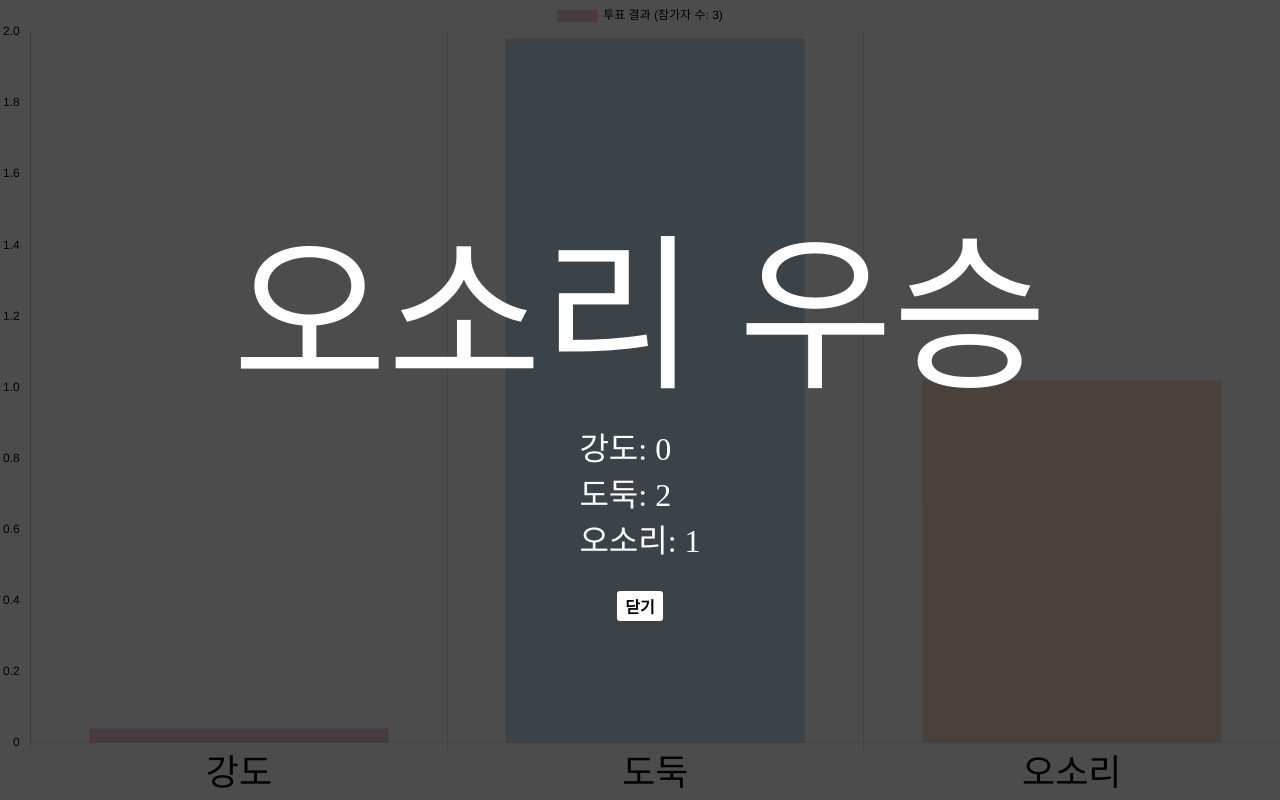
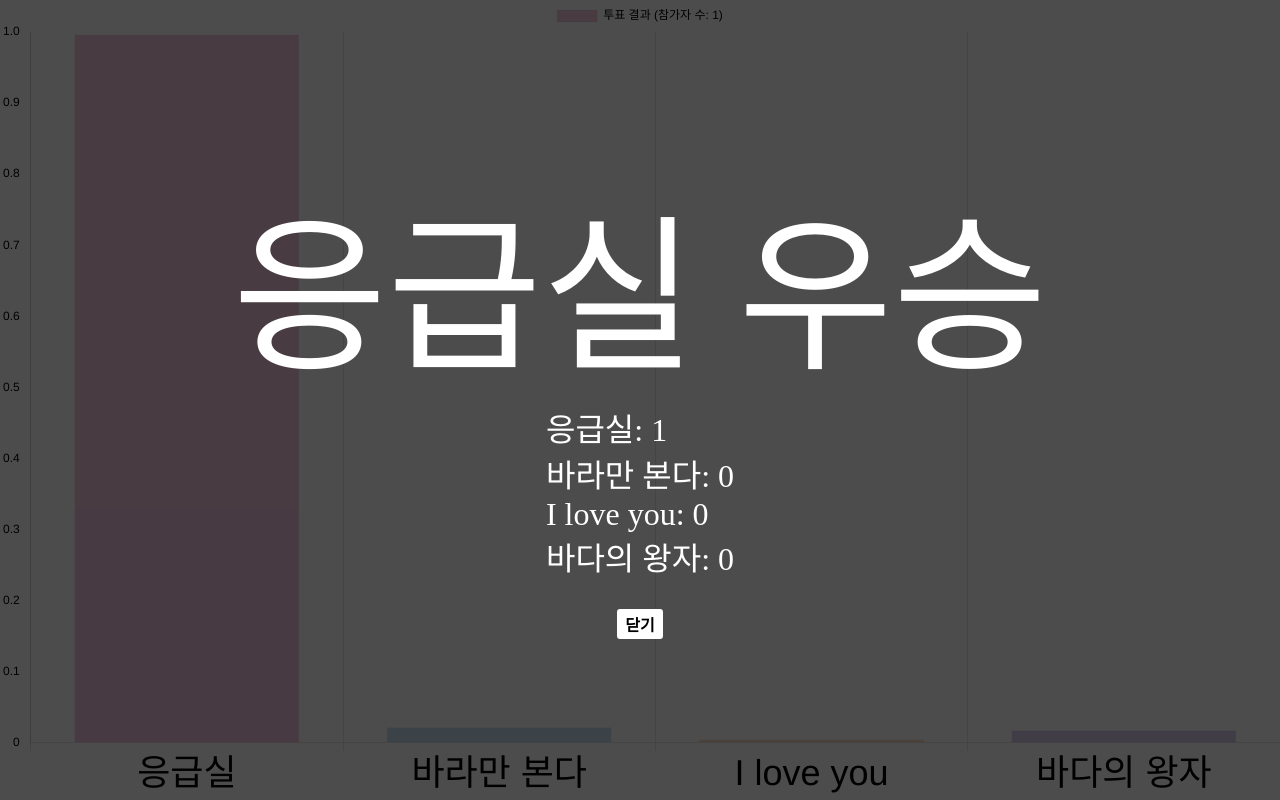
Before and after one commit to DOS0313/GYH-Festival, a Flask app: page /result in a window 1280 px wide. Run offline with Flask 3, Linux system fonts and the light colour scheme; some web fonts are replaced.

Commit message:
찐막 최종

```diff
--- a/config.py
+++ b/config.py
@@ -1 +1 @@
-사람들 = ["강도", "도둑", "오소리"]
+사람들 = ["응급실", "바라만 본다", "I love you", "바다의 왕자"]
--- a/main.py
+++ b/main.py
@@ -66,10 +66,10 @@ def result_check():
 if __name__ == '__main__':
     if not os.path.isfile('result.json'):
         with open('result.json', 'w', encoding='utf-8') as f:
-            dump_data = OrderedDict()
+            replaced_people = OrderedDict()
             for person in 사람들:
-                dump_data[person] = 0
+                replaced_people[person.replace(' ', '_')] = 0
 
-            json.dump(dump_data, f, ensure_ascii=False, indent='\t')
+            json.dump(replaced_people, f, ensure_ascii=False, indent='\t')
 
     app.run(host='0.0.0.0', port=80)
--- a/result.json
+++ b/result.json
@@ -1,5 +1,6 @@
 {
-	"강도": 0,
-	"도둑": 2,
-	"오소리": 1
+	"응급실": 1,
+	"바라만_본다": 0,
+	"I_love_you": 0,
+	"바다의_왕자": 0
 }
--- a/templates/result.html
+++ b/templates/result.html
@@ -60,7 +60,7 @@
 <body>
   <canvas id="chart"></canvas>
 
-  <div id="result">{{winner}}<br /><span style="font-size: xx-large;">{% for key, item in result.items() %}{{key}}:
+  <div id="result">{{winner}}<br /><span style="font-size: xx-large;">{% for key, item in result.items() %}{{key.replace('_', ' ')}}:
       {{item}}<br />{% endfor %}</span><button id="close-btn">닫기</button></div>
 
   <script src="{{ url_for('static', filename='js/chart.js') }}"></script>
@@ -84,7 +84,7 @@
     var chart = new Chart(ctx, {
       type: 'bar',
       data: {
-        labels: [{% for data in result %}'{{data}}',{% endfor %}],
+        labels: [{% for data in result %}'{{ data.replace('_', ' ') }}',{% endfor %}],
         datasets: [{
           label: '투표 결과 (참가자 수: {{ count }})',
           backgroundColor: ['#f2c5de', '#c6def1', '#f7d9c4', '#dbcdf0'],
```
Also changed, not shown: templates/index.html (+7 -7 lines).
